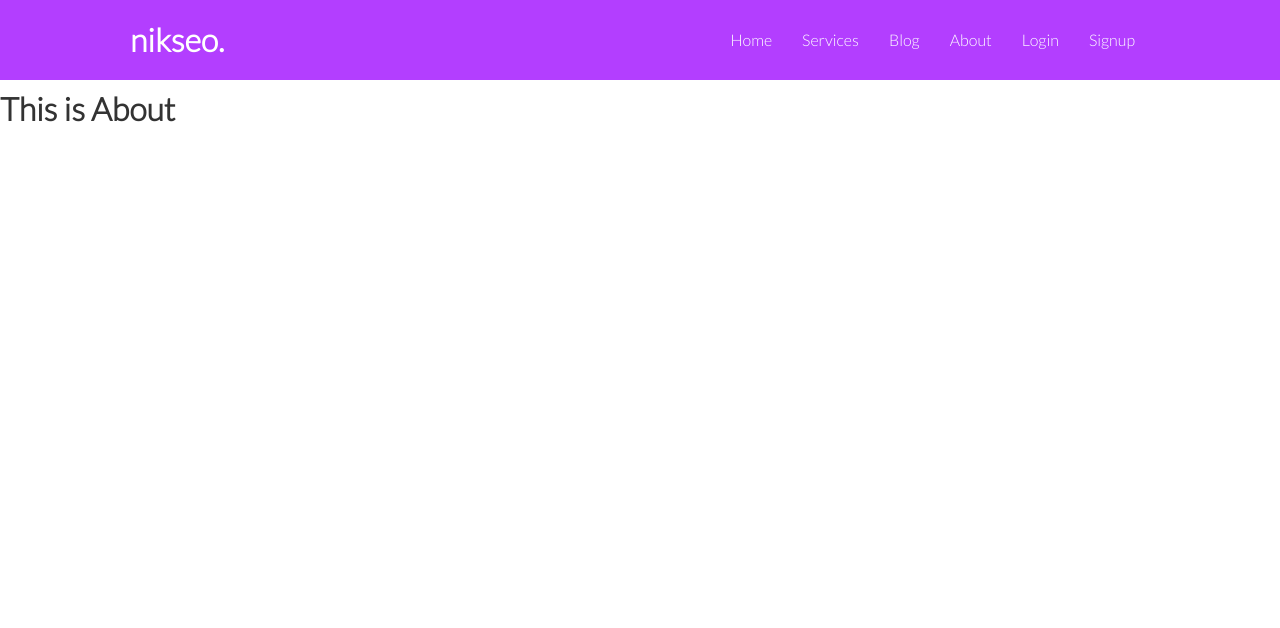
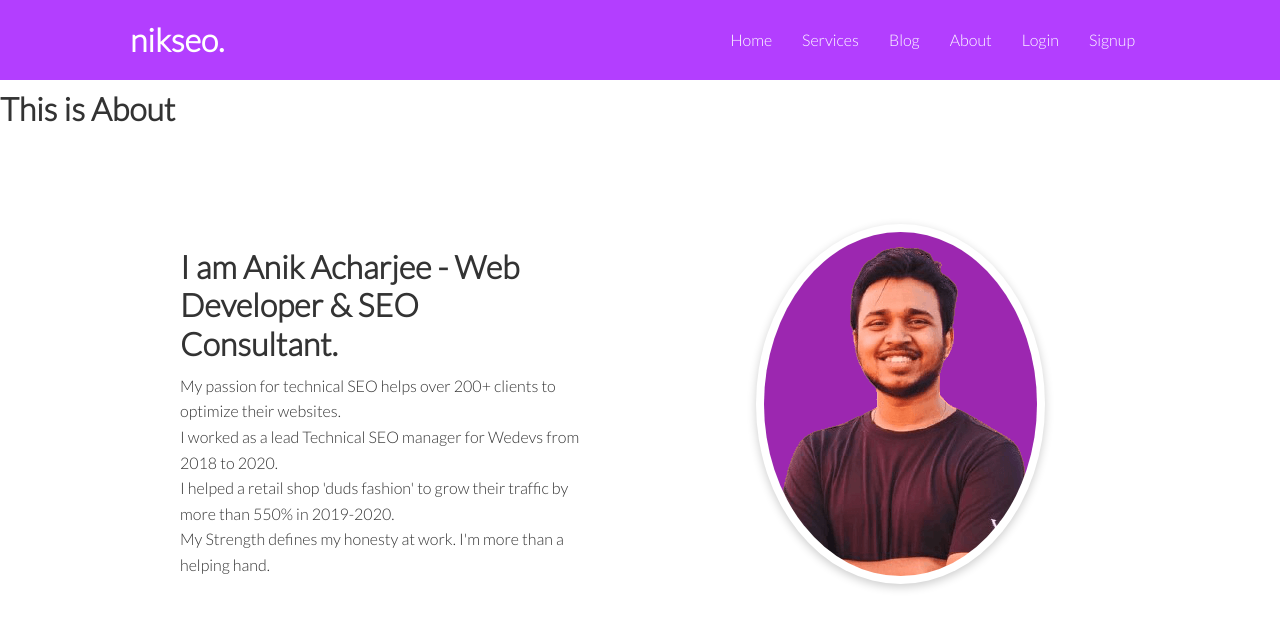
Before and after one commit to Anik-the-dev/niks-seo-service, a React (Create React App) app: page /about in a window 1280 px wide. Shown: the top 628 px of the page. Built offline with nearby package versions, Linux system fonts and the light colour scheme.

Commit message:
about me page done without alignment

```diff
--- a/src/components/About/About.css
+++ b/src/components/About/About.css
@@ -0,0 +1,13 @@
+.aboutme-description{
+    margin: 0 50px;
+}
+.aboutme-photo {
+    margin: 0 auto;
+
+}
+
+.aboutme-photo img{
+    box-shadow: 0 3px 10px rgba(0,0,0,0.2);
+    padding: 8px;
+
+}
--- a/src/components/About/About.js
+++ b/src/components/About/About.js
@@ -1,9 +1,11 @@
 import React from 'react';
+import AboutMe from './AboutMe';
 
 const About = () => {
     return (
         <div>
             <h1>This is About</h1>
+            <AboutMe></AboutMe>
         </div>
     );
 };
--- /dev/null
+++ b/src/components/About/AboutMe.js
@@ -0,0 +1,26 @@
+import React from 'react';
+import './About.css'
+
+const AboutMe = () => {
+    return (
+        <div className='container'>
+            <div className='my-5  grid about'>
+                <div className='aboutme-description'>
+                    <h1>I am Anik Acharjee - Web Developer & SEO Consultant.</h1>
+                    <p>My passion for technical SEO helps over 200+ clients to optimize their websites. <br/>
+                        I worked as a lead Technical SEO manager for Wedevs from 2018 to 2020.<br/>
+                        I helped a retail shop 'duds fashion' to grow their traffic by more than 550% in 2019-2020.<br/>
+                        My Strength defines my honesty at work. I'm more than a helping hand.</p>
+
+                </div>
+                <div className='aboutme-photo'>
+                    <img className='rounded' src='anik9.png' alt='anik'></img>
+                </div>
+
+            </div>
+
+        </div>
+    );
+};
+
+export default AboutMe;
--- a/src/css/style.css
+++ b/src/css/style.css
@@ -51,6 +51,10 @@ p{
 
 img{
     width: 100%;
+}
+
+.rounded{
+    border-radius: 50%;
 }
 
 
```
Also changed, not shown: public/anik9.png (added).
